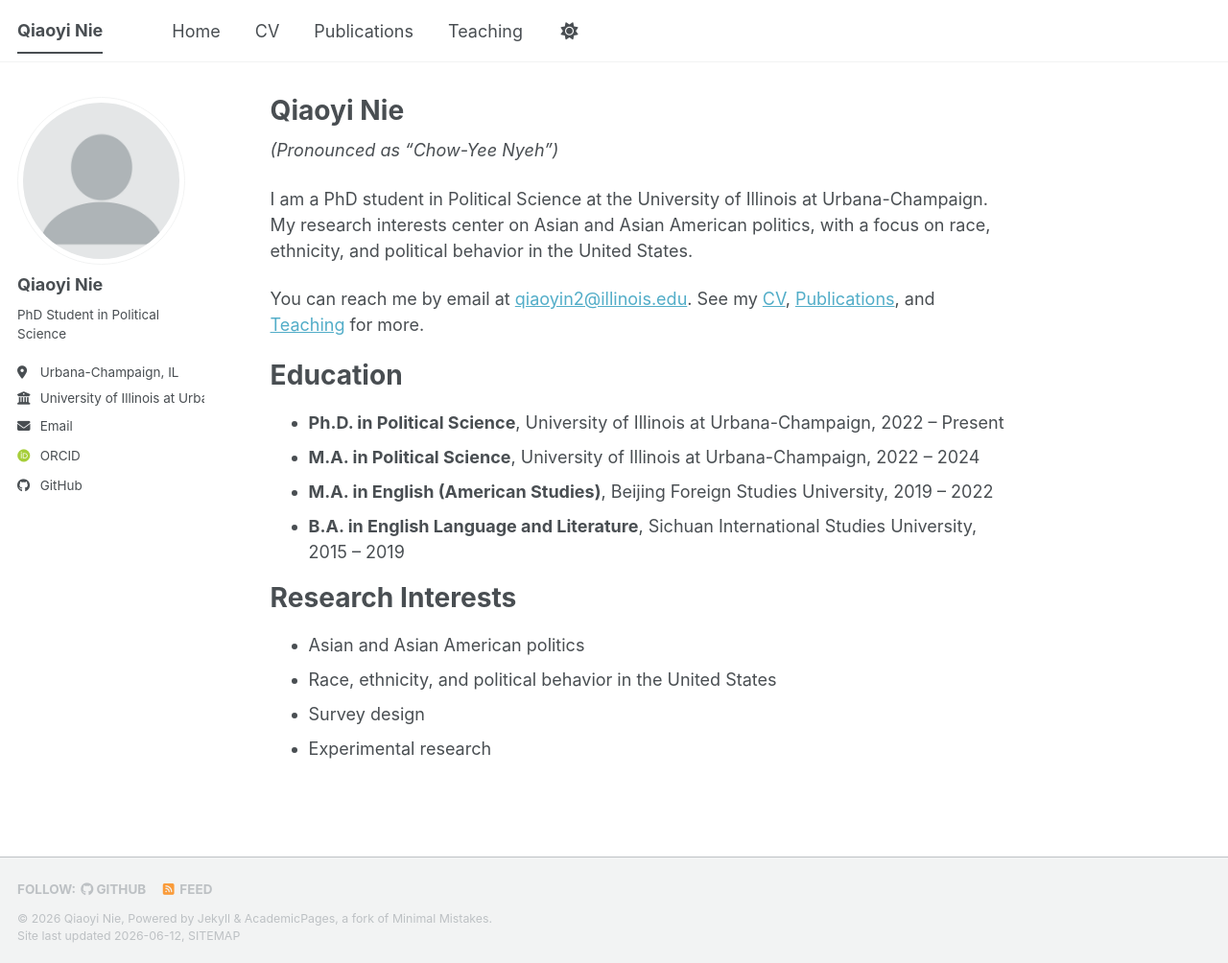
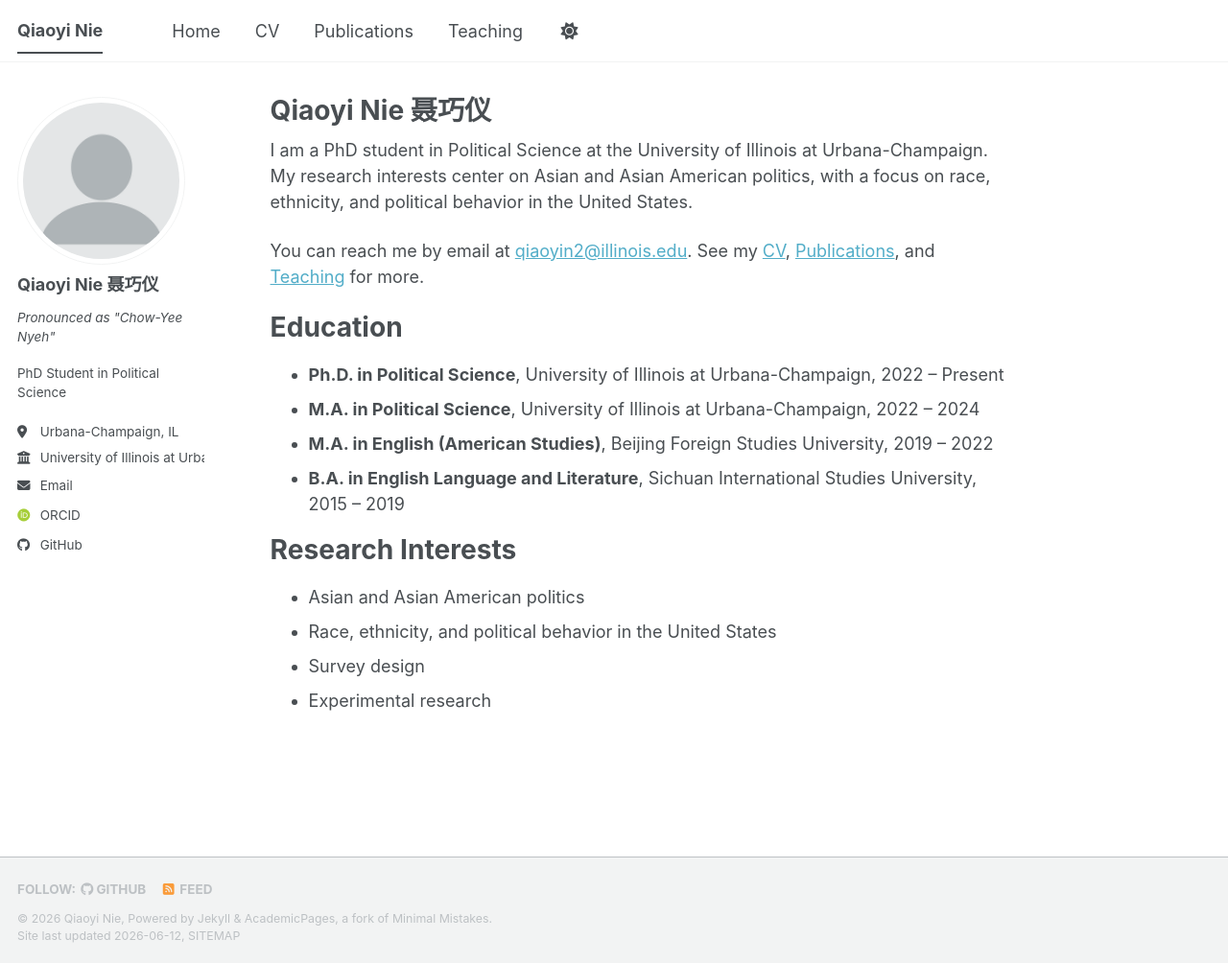
Before and after one commit to QiaoyiNie/qiaoyinie.github.io, a Jekyll site: the page built from _pages/about.md, in a window 1280 px wide and 1004 px high. Shown: the whole window at 96% size. Built offline with Jekyll 4.4.1, drawn with Linux system fonts in a browser that asks for light colours; some web fonts are replaced; a script bundle is joined from its source files by our own code; library files that are not in the unit come from our copies.

Commit message:
Add Chinese name and move pronunciation to sidebar profile (#4)
Co-authored-by: Claude <noreply@anthropic.com>

```diff
--- a/_config.yml
+++ b/_config.yml
@@ -24,7 +24,8 @@ repository               : "QiaoyiNie/qiaoyinie.github.io"
 author:
   # Biographic information
   avatar           : "profile.png"
-  name             : "Qiaoyi Nie"
+  name             : "Qiaoyi Nie 聂巧仪"
+  pronunciation    : 'Pronounced as "Chow-Yee Nyeh"'
   pronouns         : # example: "she/her"
   bio              : "PhD Student in Political Science"
   location         : "Urbana-Champaign, IL"
--- a/_includes/author-profile.html
+++ b/_includes/author-profile.html
@@ -16,6 +16,7 @@
 
   <div class="author__content">
     <h3 class="author__name">{{ author.name }}</h3>
+    {% if author.pronunciation %}<p class="author__pronunciation"><em>{{ author.pronunciation }}</em></p>{% endif %}
     {% if author.pronouns %}<p class="author__pronouns">{{ author.pronouns }}</p>{% endif %}
     {% if author.bio %}<p class="author__bio">{{ author.bio }}</p>{% endif %}
   </div>
--- a/_pages/about.md
+++ b/_pages/about.md
@@ -1,13 +1,11 @@
 ---
 permalink: /
-title: "Qiaoyi Nie"
+title: "Qiaoyi Nie 聂巧仪"
 author_profile: true
 redirect_from:
   - /about/
   - /about.html
 ---
-
-*(Pronounced as "Chow-Yee Nyeh")*
 
 I am a PhD student in Political Science at the University of Illinois at Urbana-Champaign. My research interests center on Asian and Asian American politics, with a focus on race, ethnicity, and political behavior in the United States.
 
```
